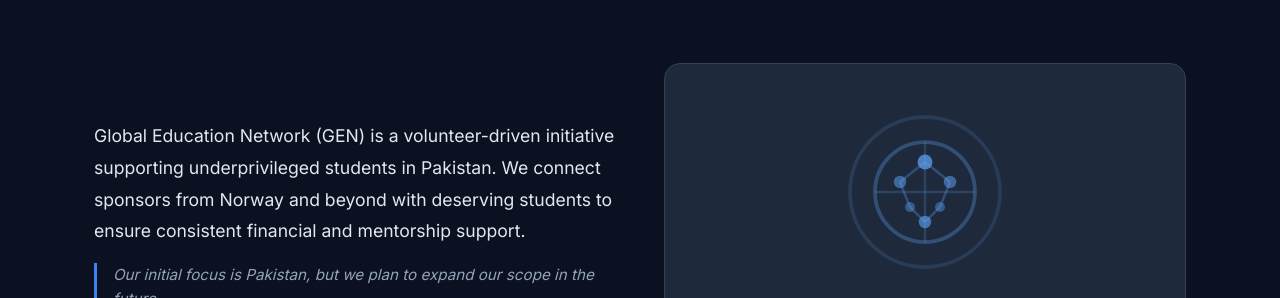
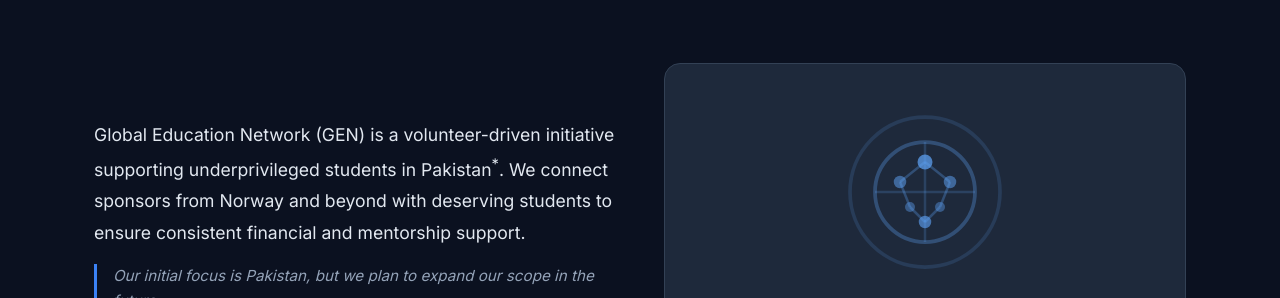
Before and after one commit to Global-Education-Network/website, a website built with Vite: page index.html in a window 1280 px wide. Shown: the part 973-1271 px from the top of the page. Built offline with nearby package versions, Linux system fonts and the light colour scheme.

Commit message:
Content feedback II

```diff
--- a/index.html
+++ b/index.html
@@ -67,7 +67,7 @@
           <div class="about-text reveal">
             <p class="about-lead">
               Global Education Network (GEN) is a volunteer-driven initiative supporting
-              underprivileged students in Pakistan. We connect sponsors from Norway and beyond
+              underprivileged students in Pakistan<sup>*</sup>. We connect sponsors from Norway and beyond
               with deserving students to ensure consistent financial and mentorship support.
             </p>
             <p class="about-disclaimer">
```
